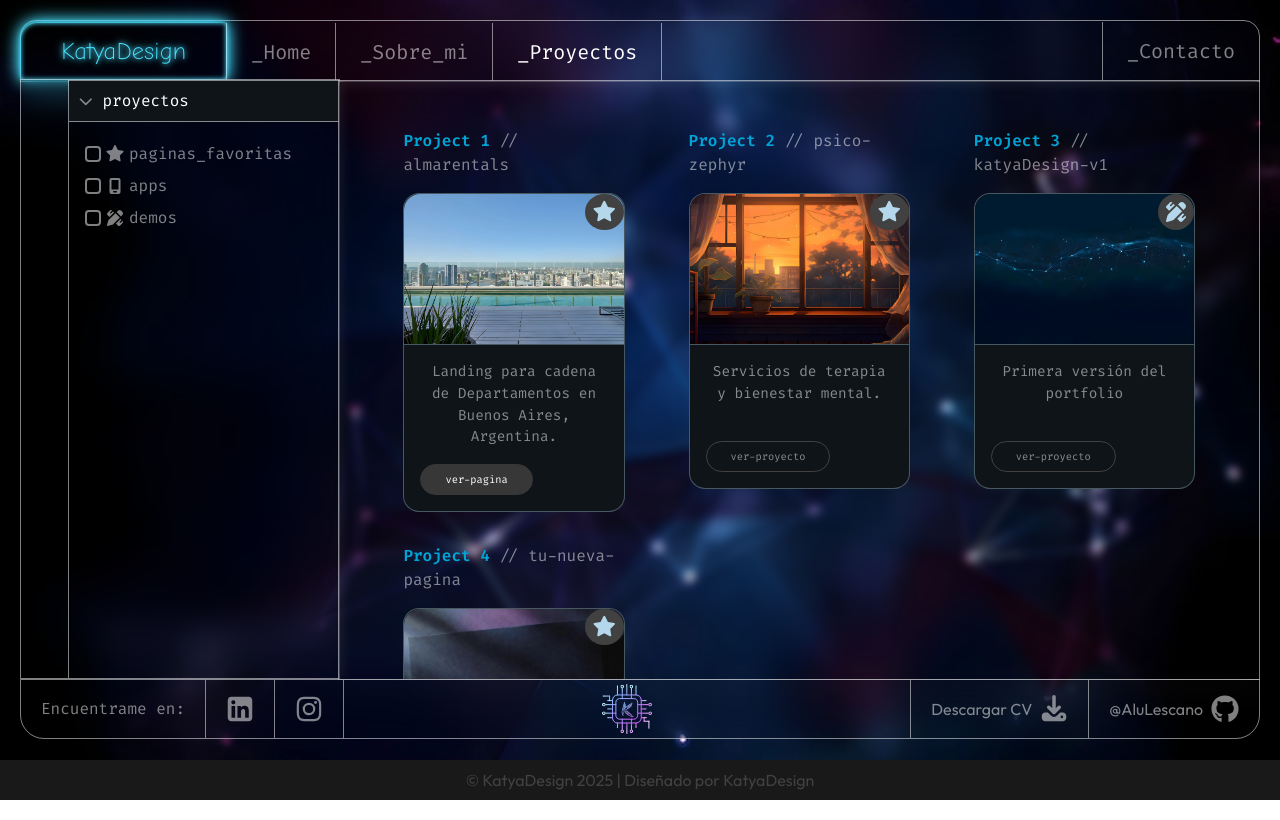
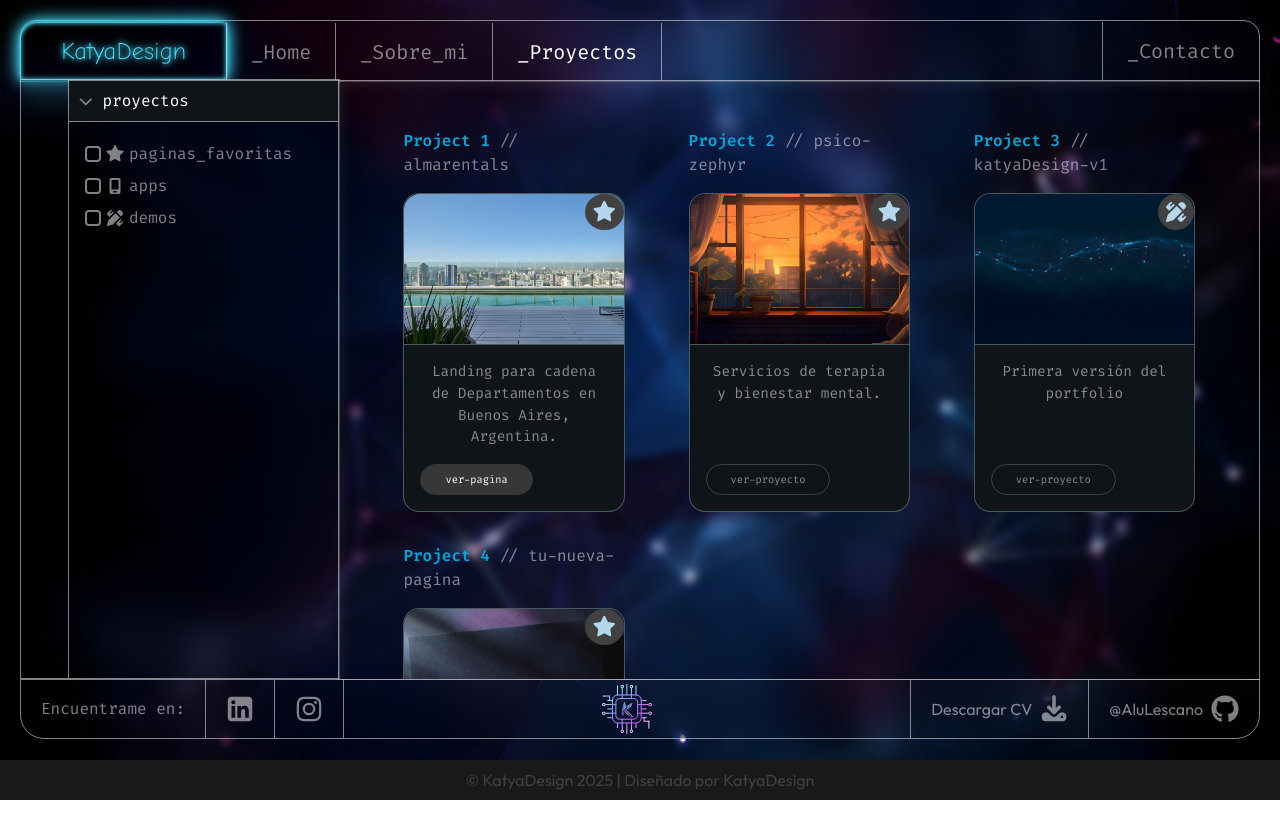
Before and after one commit to AluLescano/web-portfolio, a Next.js app: page /works in a window 1280 px wide. Built offline with nearby package versions, Linux system fonts and the light colour scheme.

Commit message:
Style fix

```diff
--- a/app/ui/Projects/project.module.scss
+++ b/app/ui/Projects/project.module.scss
@@ -17,7 +17,7 @@
   }
 
   .projectContainer {
-    min-height: 19.902rem;
+    min-height: 19.902rem !important;
     display: flex;
     flex-direction: column;
     min-height: 18.5rem;
```
